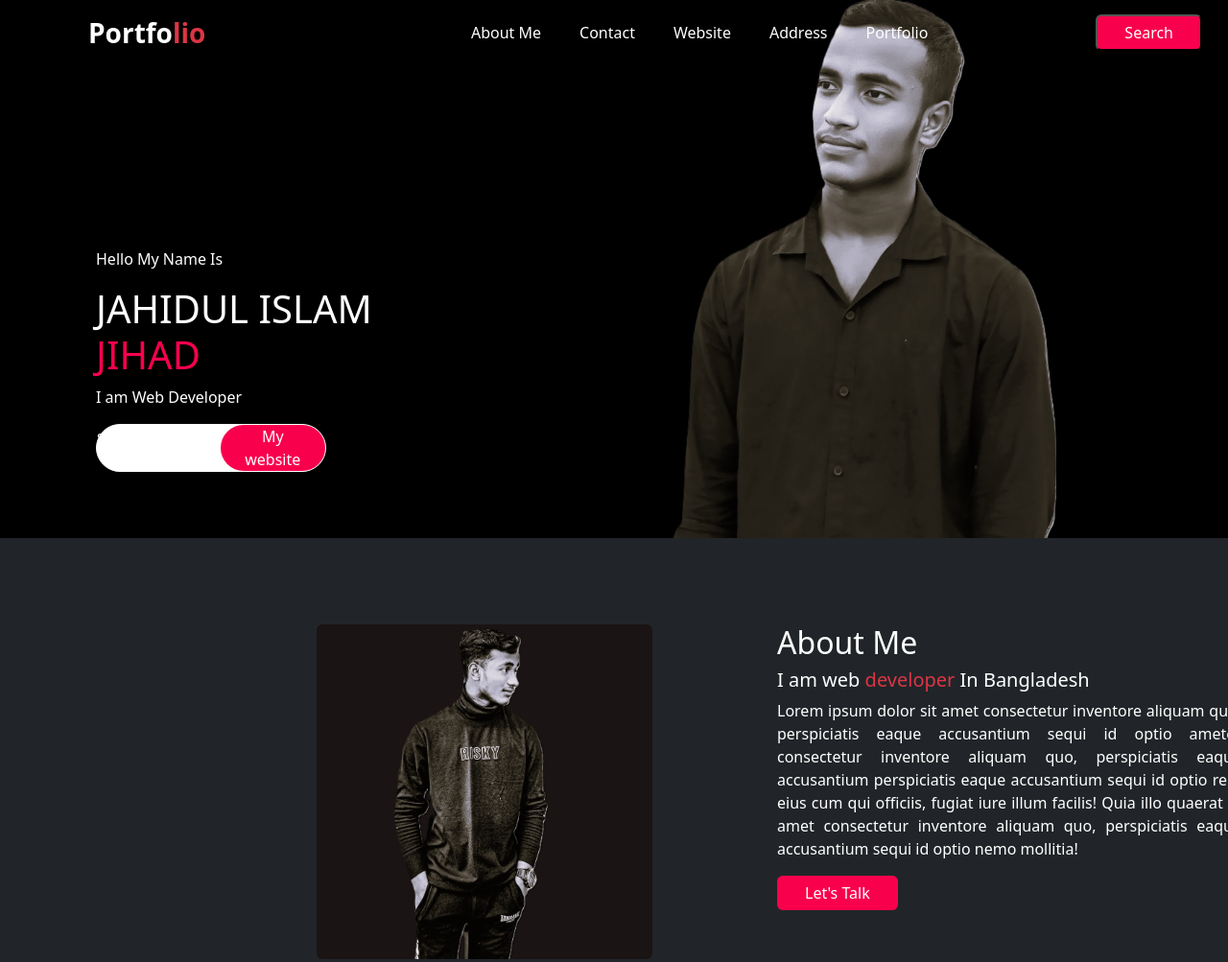
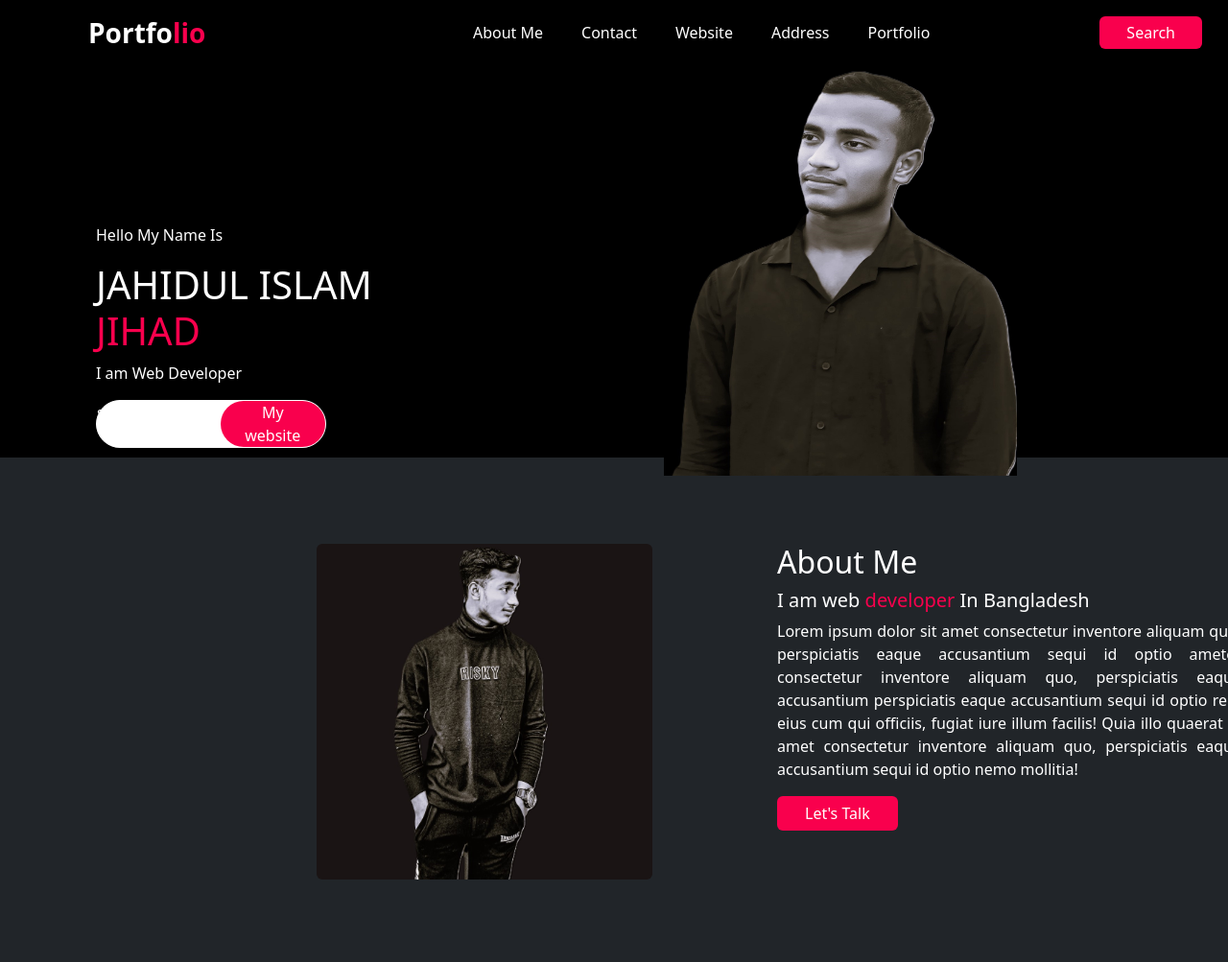
Before and after one commit to mdjihad84/Personal-website, a plain HTML site: page index.html in a window 1280 px wide. Shown: the top 1003 px of the page at 96% size. Drawn offline with nearby package versions, Linux system fonts and the light colour scheme.

Commit message:
header update

```diff
--- a/index.html
+++ b/index.html
@@ -19,7 +19,7 @@
                     <span class="navbar-toggler-icon"></span>
                 </button>
                 <div class="collapse navbar-collapse" id="navbarTogglerDemo01 text-white">
-                    <a class="navbar-brand fw-semibold text-white fs-3" href="#">Portfo<span class="text-danger">lio</span>
+                    <a class="navbar-brand fw-semibold text-white fs-3" href="#">Portfo<span class="hero-span">lio</span>
                     </a>
                     <ul class="navbar-nav mx-auto mb-2 mb-lg-0 gap-4">
                         <li class="nav-item">
@@ -63,7 +63,7 @@
                 </div>
             </div>
             <div class="hero-img">
-                <img src="./images/hero.jpg" class="w-50" alt="">
+                <img src="./images/hero.jpg" class="" alt="">
             </div>
         </section>
     </header>
@@ -75,7 +75,7 @@
             </div>
             <div class="about-right">
                 <h2 class="text-white">About Me</h2>
-                <h5 class="text-white">I am web <span class="text-danger">developer</span> In Bangladesh</h5>
+                <h5 class="text-white">I am web <span class="hero-span">developer</span> In Bangladesh</h5>
                 <p class="about-description text-white">
                     Lorem ipsum dolor sit amet consectetur inventore  aliquam quo, perspiciatis eaque accusantium sequi id optio ameter consectetur inventore aliquam quo, perspiciatis eaque accusantium perspiciatis eaque accusantium sequi id optio rem eius cum qui officiis, fugiat iure illum facilis! Quia illo quaerat id amet consectetur inventore  aliquam quo, perspiciatis eaque accusantium sequi id optio nemo mollitia!
                 </p>
@@ -116,7 +116,7 @@
         </div>
         <div class="bg-dark text-center my-5">
             <h3 class="text-white mb-4">Let Me Get A Beutiful Website</h3>
-            <button class="btn btn-danger">Buy now</button>
+            <button class="btn btn-danger py-2 px-4">Buy now</button>
         </div>
     </section>
     <!-- Footer section -->
--- a/style.css
+++ b/style.css
@@ -12,6 +12,7 @@
 .header-btn {
     background-color: #f9004d;
     color: white;
+    border: none;
     margin-right: 15px;
     padding: 5px 28px 5px 28px;
 }
@@ -34,14 +35,16 @@
 }
 .margin-top {
     margin-left: 100px;
+    margin-bottom: -106px;
 }
 .hero-left {
     width: 660px;
-    margin-top: 190px;
+    margin-top: 165px;
 }
 .hero-img img{
     margin-left: 230px;
-    margin-top: -80px;
+    width: 45%;
+    height: 83%;
 }
 .hero-span {
     color: #f9004d;
```
